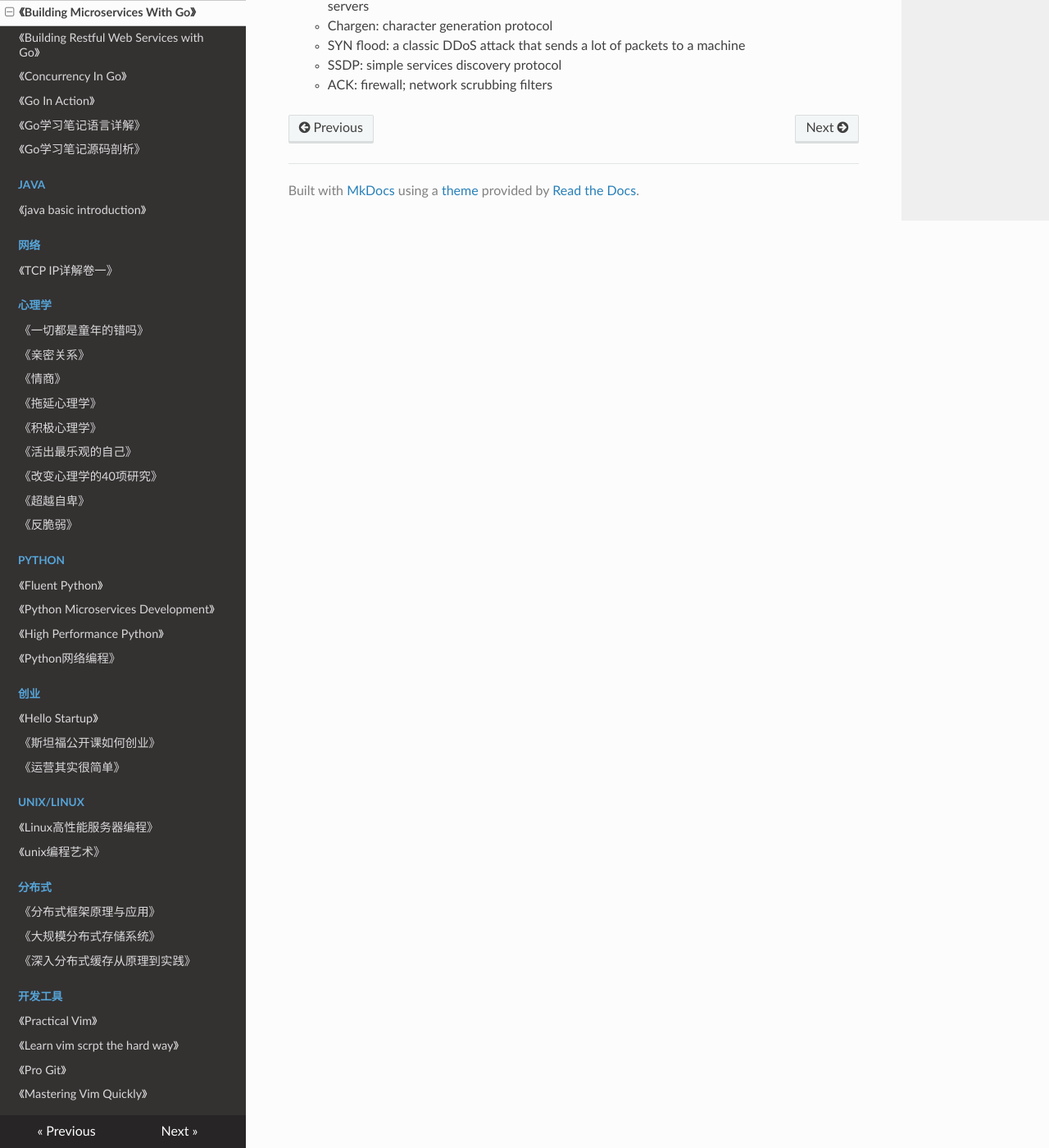
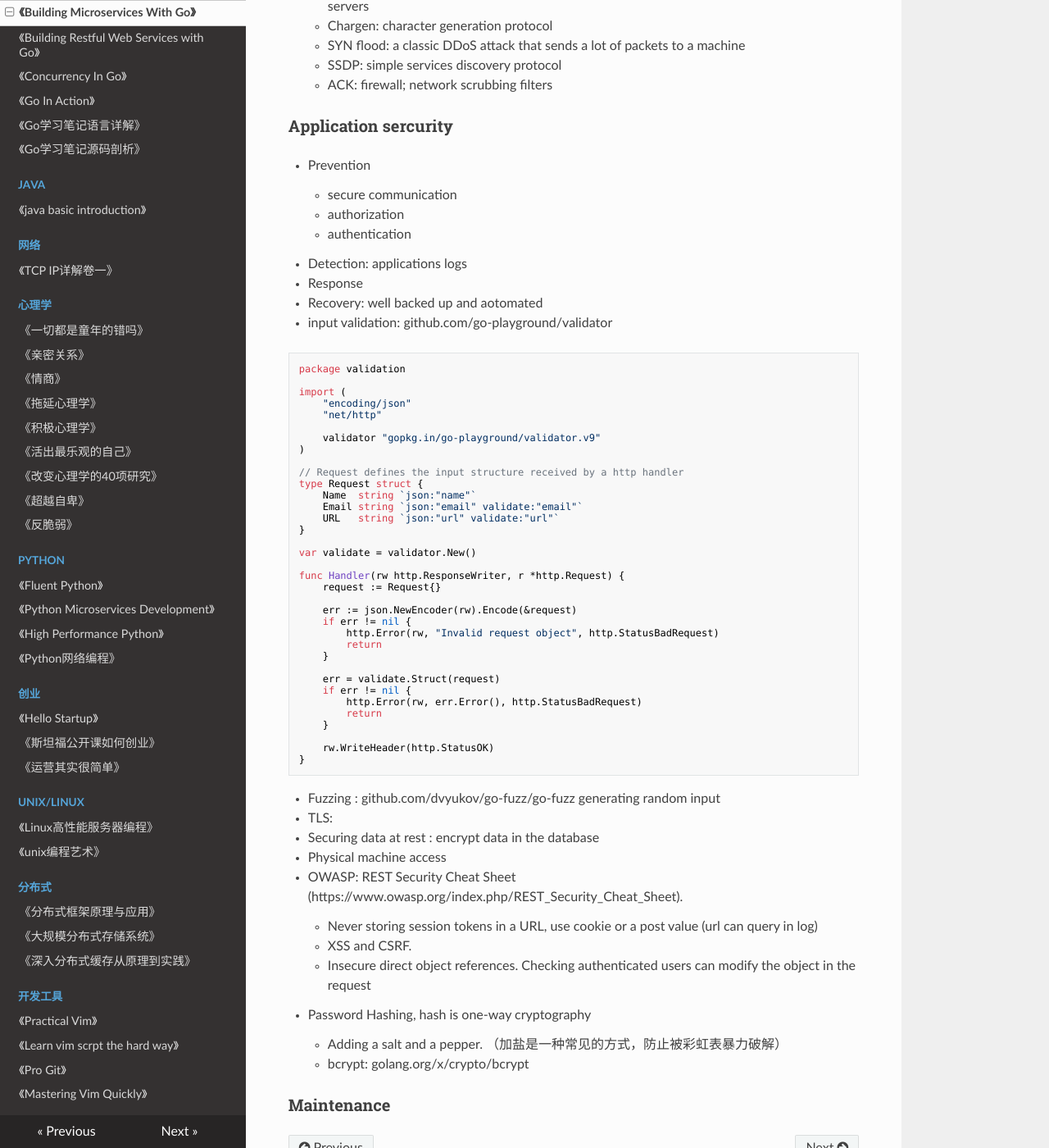
Before and after one commit to PegasusWang/booknotes, an MkDocs documentation site: the page built from docs/golang/building-microservices-with-go/book.md, in a window 1280 px wide and 1400 px high, scrolled down 9410 px. Shown: the whole window at 82% size. Built offline with MkDocs 1.6.1, drawn with Linux system fonts in a browser that asks for light colours; nearby versions of some CDN libraries; old or Windows-style settings are respelled for this version of MkDocs.

Commit message:
application security

````diff
--- a/docs/golang/building-microservices-with-go/book.md
+++ b/docs/golang/building-microservices-with-go/book.md
@@ -368,3 +368,76 @@ TLS works using symmetrical encryption, where the client and the server both hav
 	- SYN flood: a classic DDoS attack that sends a lot of packets to a machine
 	- SSDP: simple services discovery protocol
 	- ACK: firewall; network scrubbing filters
+
+
+### Application sercurity
+
+- Prevention
+	- secure communication
+	- authorization
+	- authentication
+
+- Detection: applications logs
+
+- Response
+
+- Recovery: well backed up and aotomated
+
+- input validation: github.com/go-playground/validator
+
+```
+package validation
+
+import (
+	"encoding/json"
+	"net/http"
+
+	validator "gopkg.in/go-playground/validator.v9"
+)
+
+// Request defines the input structure received by a http handler
+type Request struct {
+	Name  string `json:"name"`
+	Email string `json:"email" validate:"email"`
+	URL   string `json:"url" validate:"url"`
+}
+
+var validate = validator.New()
+
+func Handler(rw http.ResponseWriter, r *http.Request) {
+	request := Request{}
+
+	err := json.NewEncoder(rw).Encode(&request)
+	if err != nil {
+		http.Error(rw, "Invalid request object", http.StatusBadRequest)
+		return
+	}
+
+	err = validate.Struct(request)
+	if err != nil {
+		http.Error(rw, err.Error(), http.StatusBadRequest)
+		return
+	}
+
+	rw.WriteHeader(http.StatusOK)
+}
+```
+
+- Fuzzing : github.com/dvyukov/go-fuzz/go-fuzz  generating random input
+
+- TLS:
+
+- Securing data at rest : encrypt data in the database
+
+- Physical machine access
+
+- OWASP: REST Security Cheat Sheet (https://www.owasp.org/index.php/REST\_Security\_Cheat\_Sheet).
+	- Never storing session tokens in a URL, use cookie or a post value (url can query in log)
+	- XSS and CSRF.
+	- Insecure direct object references. Checking authenticated users can modify the object in the request
+
+- Password Hashing, hash is one-way cryptography
+	- Adding a salt and a pepper. （加盐是一种常见的方式，防止被彩虹表暴力破解）
+	- bcrypt: golang.org/x/crypto/bcrypt
+
+### Maintenance
````
Also changed, not shown: docs/思维认知/科学学习.md (+4 -0 lines).
